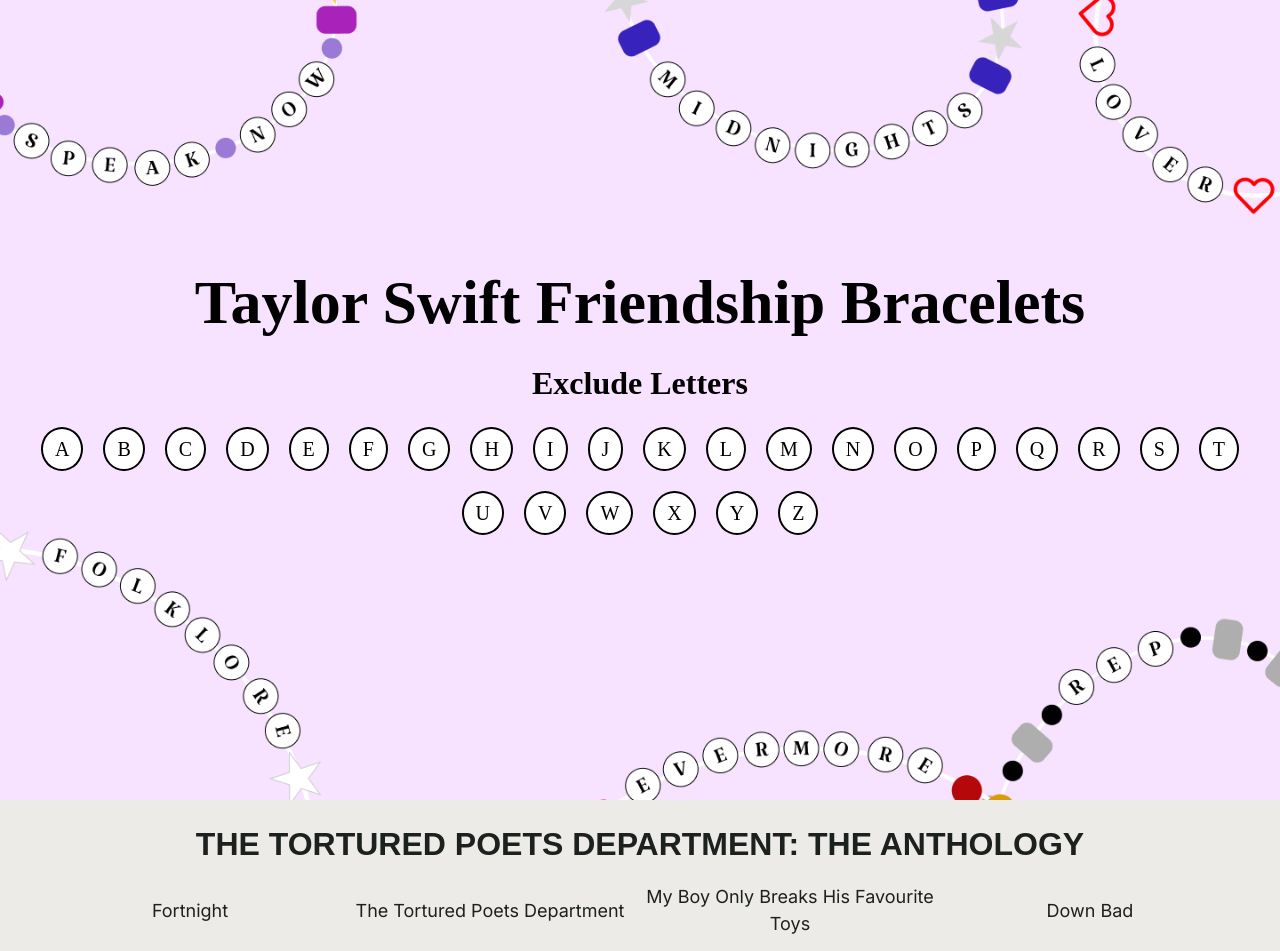
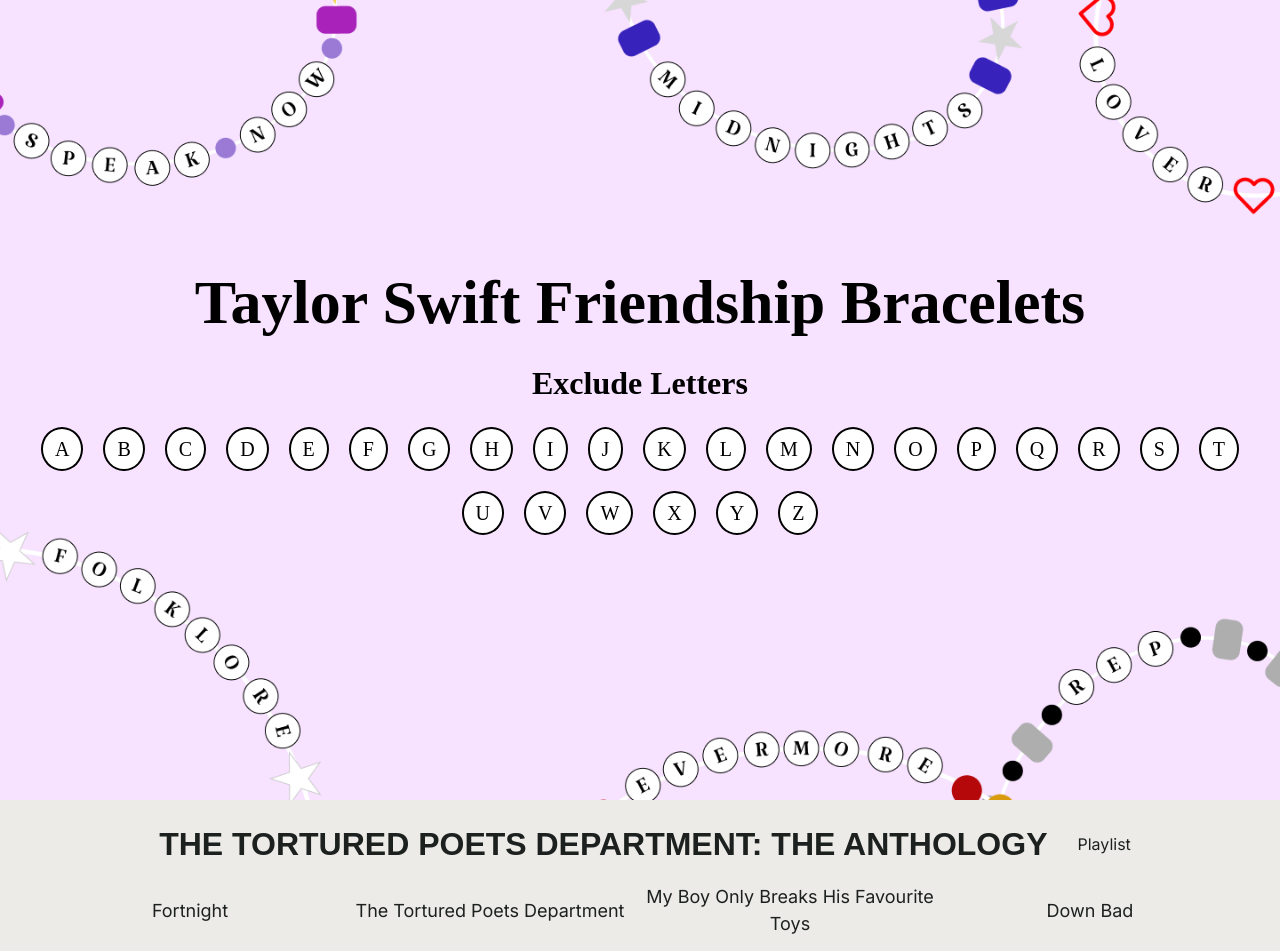
Before and after one commit to tjessica13/ts-bracelets, a Next.js app: page / in a window 1280 px wide. Shown: the top 951 px of the page. Built offline with nearby package versions, Linux system fonts and the light colour scheme; a web font is replaced by a local one.

Commit message:
adding link to youtube playlist

```diff
--- a/app/globals.css
+++ b/app/globals.css
@@ -40,6 +40,10 @@
   padding: 5px 12px;
   margin: 10px;
   font-size: 20px;
+}
+
+.album-playlist {
+  border-radius: 10px;
 }
 
 #TTPD {
--- a/components/SongsComponent.tsx
+++ b/components/SongsComponent.tsx
@@ -74,7 +74,10 @@
                 {
                 albums.map((item) => (
                     <div className="album" id={item.id}>
-                        <h2>{item.album}</h2>
+                        <div className="album-header flex gap-5 justify-center items-center">
+                            <h2>{item.album}</h2>
+                            <a href={item.playlist} target="_blank" rel="noopener noreferrer" className="album-playlist">Playlist</a>
+                        </div>
                             <div className="songs">
                                 {
                                     item.songs.map((song, j) => (
--- a/data/albums.ts
+++ b/data/albums.ts
@@ -2,6 +2,7 @@
     {
         id: "TTPD",
         album: "The Tortured Poets Department: The Anthology",
+        playlist: "https://youtube.com/playlist?list=OLAK5uy_nHp0eyey7jk72rkbes6rVYFLohYBEkFFQ&si=YY4xvRmKX0SoLkCC",
         songs: [
             "Fortnight",
             "The Tortured Poets Department",
```
